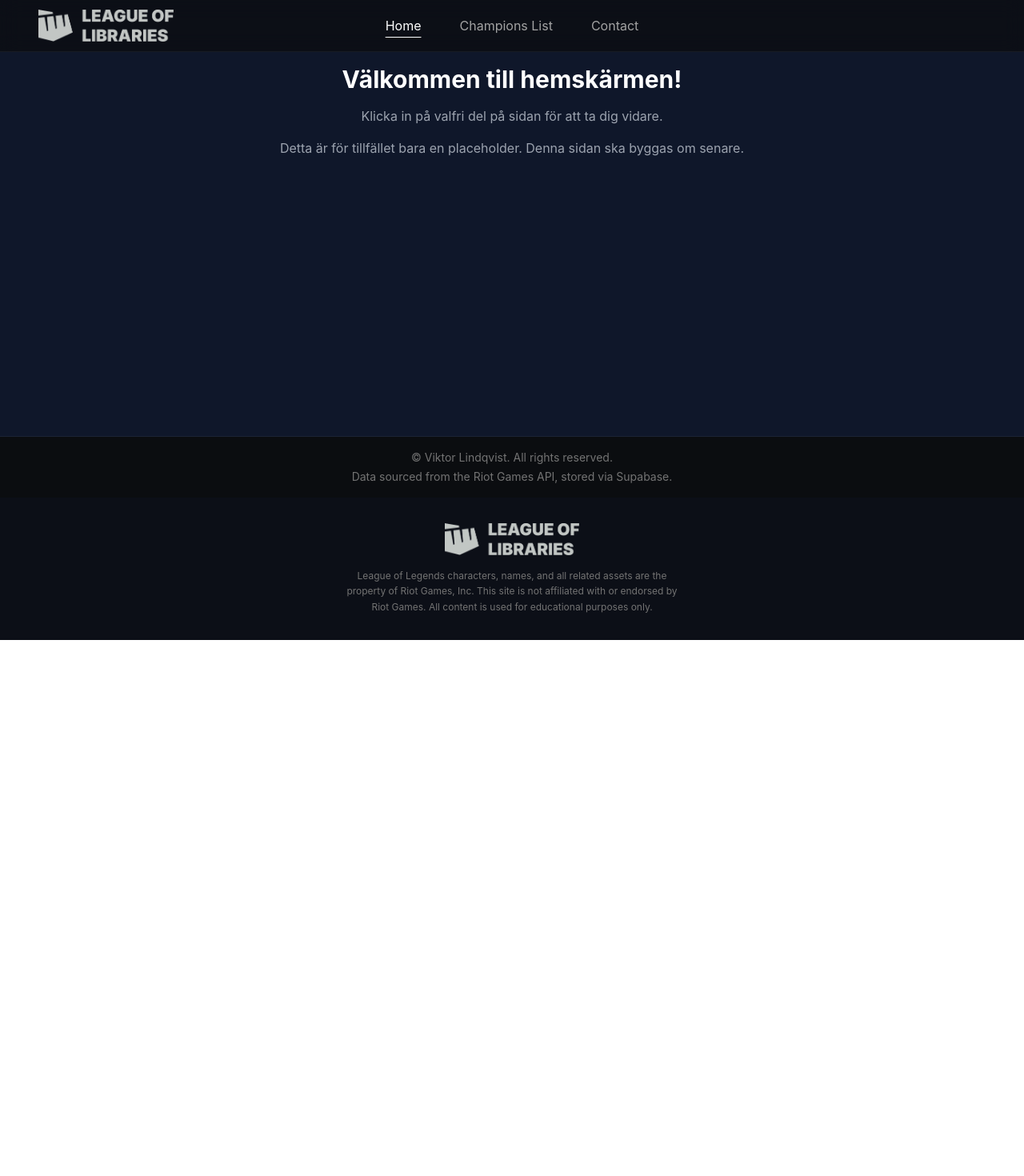
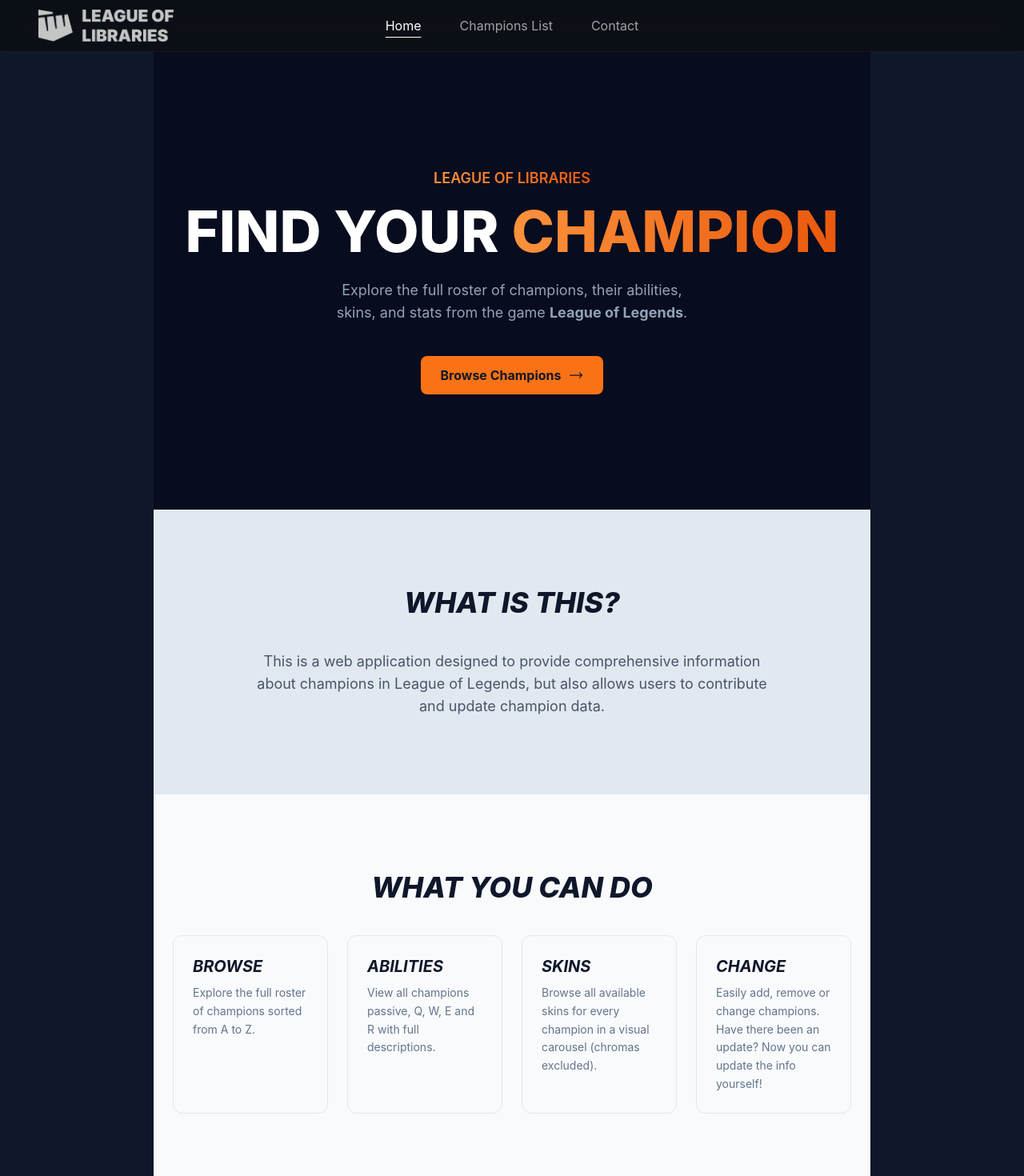
Before and after one commit to LifeGoal/frontendramverk-kunskapskontroll-1, a React (Create React App) app: page / in a window 1280 px wide. Shown: the top 1470 px of the page at 80% size. Before the commit the page ends 800 px from the top, so only its background shows below. Built offline with nearby package versions, Linux system fonts and the light colour scheme.

Commit message:
New homepage

```diff
--- a/src/pages/Home.jsx
+++ b/src/pages/Home.jsx
@@ -1,13 +1,47 @@
 import React from 'react';
+import { Link } from 'react-router-dom';
+import { ArrowLongRightIcon } from '@heroicons/react/24/outline';
+
+const whatYouCanDoCards = [
+    { title: 'BROWSE', desc: 'Explore the full roster of champions sorted from A to Z.' },
+    { title: 'ABILITIES', desc: 'View all champions passive, Q, W, E and R with full descriptions.' },
+    { title: 'SKINS', desc: 'Browse all available skins for every champion in a visual carousel (chromas excluded).' },
+    { title: 'CHANGE', desc: 'Easily add, remove or change champions. Have there been an update? Now you can update the info yourself!' }
+];
 
 function Home() {
     return (
-        <div className="flex flex-col justify-center items-center gap-4 py-4">
-            <h1 className="text-3xl font-bold">Välkommen till hemskärmen!</h1>
-            <p className="text-gray-400">Klicka in på valfri del på sidan för att ta dig vidare.</p>
-            <p className="text-gray-400">Detta är för tillfället bara en placeholder. Denna sidan ska byggas om senare.</p>
+        <div className='flex flex-col'>
+            <section className='relative flex flex-col items-center justify-center text-center px-6 py-24 sm:py-36 overflow-hidden bg-slate-950/60'>
+                <p className='text-transparent bg-clip-text bg-gradient-to-r from-orange-400 to-orange-600 text-lg font-semibold mb-4'>LEAGUE OF LIBRARIES</p>
+                <h1 className='text-5xl sm:text-7xl font-extrabold text-white mb-6'>FIND YOUR <span className='text-transparent bg-clip-text bg-gradient-to-r from-orange-400 to-orange-600'>CHAMPION</span></h1>
+                <p className='text-slate-400 max-w-md sm:text-lg mb-10'>Explore the full roster of champions, their abilities, skins, and stats from the game <strong>League of Legends</strong>.</p>
+                <Link to="/list" className='flex items-center gap-2 bg-orange-500 hover:bg-orange-400 text-slate-900 font-bold px-6 py-3 rounded-lg transition-colors duration-200'>Browse Champions <ArrowLongRightIcon className='w-5 h-5' /></Link>
+            </section>
+
+            <section className='bg-slate-200 px-6 py-16 sm:py-24'>
+                <div className='max-w-4xl mx-auto flex flex-col items-center gap-10'>
+                    <h2 className='text-3xl sm:text-4xl font-extrabold italic text-slate-900 text-center'>WHAT IS THIS?</h2>
+                    <p className='text-slate-600 text-lg text-center max-w-2xl'>This is a web application designed to provide comprehensive information about champions in League of Legends, but also allows users to contribute and update champion data.</p>
+                </div>
+            </section>
+
+
+            <section className="bg-slate-50 px-6 py-16 sm:py-24">
+                <div className="max-w-4xl mx-auto flex flex-col items-center gap-10">
+                    <h2 className="text-3xl sm:text-4xl font-extrabold italic text-slate-900 text-center">WHAT YOU CAN DO</h2>
+                    <div className="grid grid-cols-1 sm:grid-cols-2 lg:grid-cols-4 gap-6 w-full">
+                        {whatYouCanDoCards.map(({ title, desc }) => (
+                            <div key={title} className="flex flex-col gap-2 border border-slate-200 rounded-xl p-6">
+                                <h3 className="text-xl font-bold italic text-slate-900">{title}</h3>
+                                <p className="text-slate-500 text-sm leading-relaxed">{desc}</p>
+                            </div>
+                        ))}
+                    </div>
+                </div>
+            </section>
         </div>
-    )
-};
+    );
+}
 
 export default Home;
```
